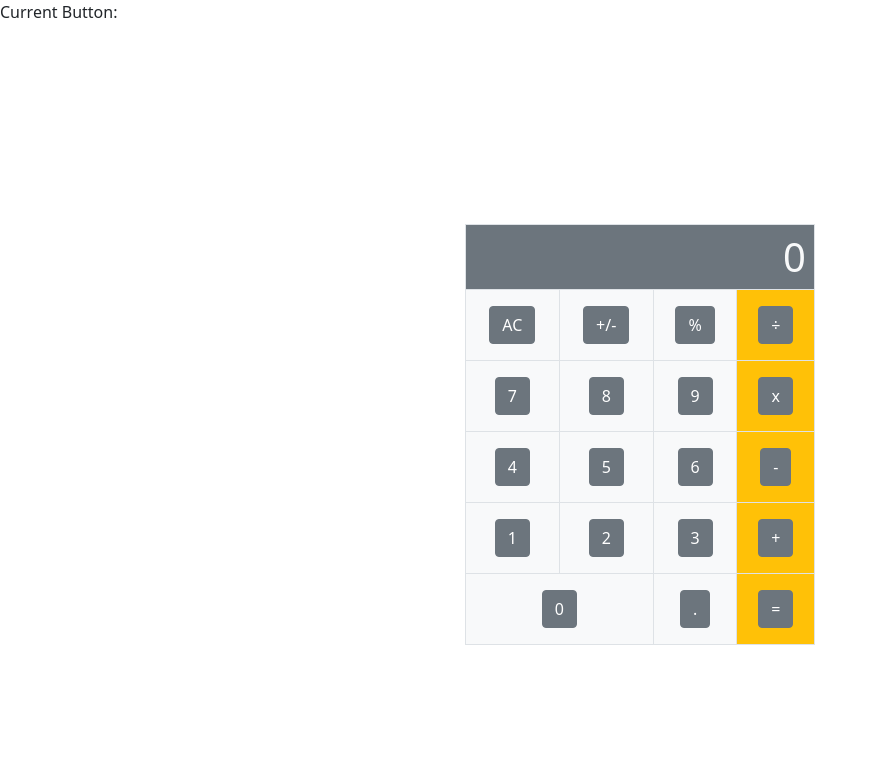
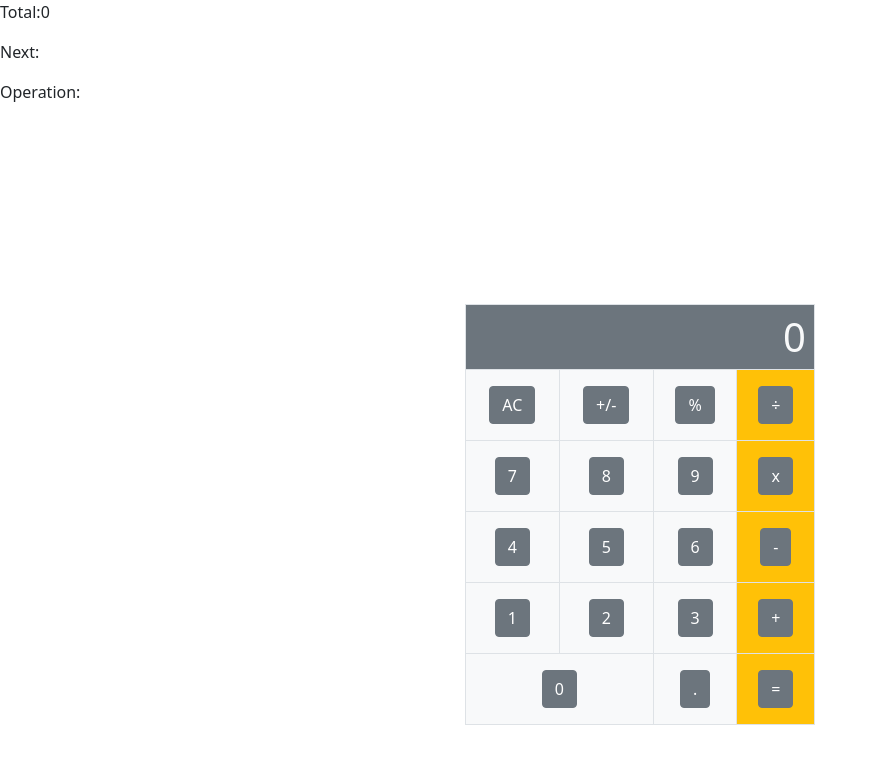
Before and after one commit to ahmetbozaci/math_magicians, a React (Create React App) app: page / in a window 1280 px wide. Shown: the top 764 px of the page, without its empty margins (0-878 px from the left). Built offline with nearby package versions, Linux system fonts and the light colour scheme.

Commit message:
Add function for buttons

```diff
--- a/src/components/Calculator.js
+++ b/src/components/Calculator.js
@@ -1,30 +1,49 @@
-import React from 'react';
+/** @format */
+
+import React, { Component } from 'react';
 import { Table, Button } from 'reactstrap';
 import './Calculator.css';
-// import Calculate from '../logic/calculate';
+import Calculate from '../logic/calculate';
 
-export default class Calculator extends React.PureComponent {
+export default class Calculator extends Component {
   constructor(props) {
     super(props);
     this.state = {
-      // buttonName: 0,
+      total: 0,
+      next: null,
+      operation: null,
     };
   }
 
   onChangeHandler = (event) => {
-    console.log(event);
-
-    // this.setState({ buttonName: event.target.name });
+    const buttonName = event.target.name;
+    // eslint-disable-next-line
+    console.log('state:' , this.state);
+    // eslint-disable-next-line
+    const something = Calculate(this.state, buttonName);
+    // eslint-disable-next-line
+    console.log(something);
+    this.setState({ total: something.total, next: something.next, operation: something.operation });
   };
 
   render() {
+    const { total } = this.state;
+    const { next } = this.state;
+    const { operation } = this.state;
     return (
       <div>
         <p>
-          Current Button:
-          {/* {this.state.buttonName} */}
+          Total:
+          {total}
         </p>
-
+        <p>
+          Next:
+          {next}
+        </p>
+        <p>
+          Operation:
+          {operation}
+        </p>
         <Table bordered className="text-center table lead mx-auto">
           <tbody>
             <tr>
@@ -32,7 +51,7 @@ export default class Calculator extends React.PureComponent {
                 className="bg-secondary text-light display-6 result"
                 colSpan="4"
               >
-                0
+                {total}
               </td>
             </tr>
             <tr>
@@ -44,7 +63,7 @@ export default class Calculator extends React.PureComponent {
               <td className="bg-light py-3">
                 <Button
                   type="button"
-                  name="+/-<"
+                  name="+/-"
                   onClick={this.onChangeHandler}
                 >
                   +/-
```
